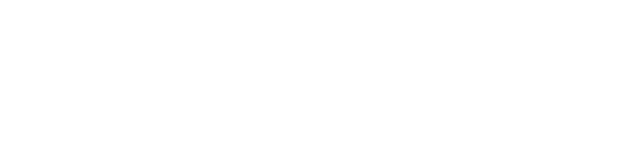
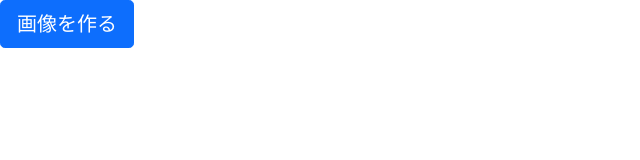
Before and after one commit to Ohno-Tk/Tool_WeeklyScheduleTool, a plain HTML site: page index.html in a window 1280 px wide. Shown: the whole page, without its empty margins (0-640 px from the left). Drawn offline with nearby package versions, Linux system fonts and the light colour scheme.

Commit message:
[add]Bootstrap5導入

```diff
--- a/index.html
+++ b/index.html
@@ -1,8 +1,25 @@
 <!DOCTYPE html>
-<html>
+<html lang="ja">
   <head>
+    <meta charset="utf-8">
+    <meta name="viewport" content="width=device-width, initial-scale=1">
+
+    <!-- Bootstrap5 -->
+    <link href="https://cdn.jsdelivr.net/npm/bootstrap@5.0.2/dist/css/bootstrap.min.css" rel="stylesheet" integrity="sha384-EVSTQN3/azprG1Anm3QDgpJLIm9Nao0Yz1ztcQTwFspd3yD65VohhpuuCOmLASjC" crossorigin="anonymous">
+    <script src="https://cdn.jsdelivr.net/npm/bootstrap@5.0.2/dist/js/bootstrap.bundle.min.js" integrity="sha384-MrcW6ZMFYlzcLA8Nl+NtUVF0sA7MsXsP1UyJoMp4YLEuNSfAP+JcXn/tWtIaxVXM" crossorigin="anonymous"></script>
+
+
+    <title>週間スケジュールツール</title>
+
+    <style type="text/css">
+    </style>
+
   </head>
 
   <body>
+
+
+    <button type="button" class="btn btn-primary btn-lg">画像を作る</button>
+
   </body>
 </html>
```
